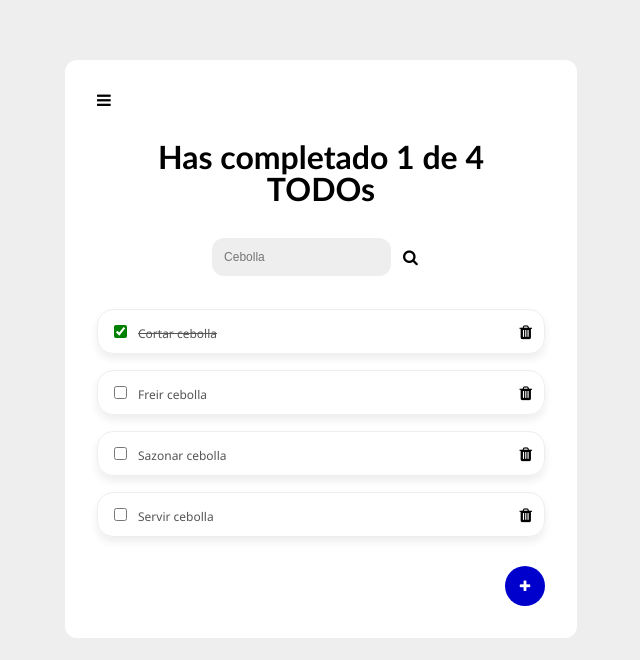
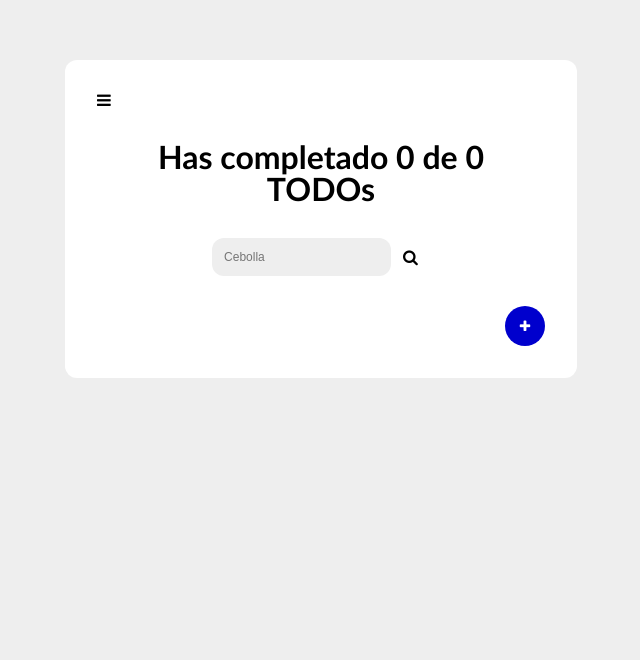
Before and after one commit to alandromundo/platzi-react-juandc-2021, a React (Create React App) app: page / in a window 1280 px wide. Shown: the part 140-800 px from the top of the page, without its empty margins (319-959 px from the left). Built offline with nearby package versions, Linux system fonts and the light colour scheme.

Commit message:
Persistencia de datos con LocalStorage

```diff
--- a/src/pages/App.jsx
+++ b/src/pages/App.jsx
@@ -3,16 +3,26 @@
 import React from "react";
 import { AppUI } from "./AppUI";
 
-const defaultTodos = [
-  { text: "Cortar cebolla", completed: true },
-  { text: "Freir cebolla", completed: false },
-  { text: "Sazonar cebolla", completed: false },
-  { text: "Servir cebolla", completed: false },
-];
+// const defaultTodos = [
+//   { text: "Cortar cebolla", completed: true },
+//   { text: "Freir cebolla", completed: false },
+//   { text: "Sazonar cebolla", completed: false },
+//   { text: "Servir cebolla", completed: false },
+// ];
 
 // Cuando empieza por una mayúscula significa que es un Componente
 function App() {
-  const [todos, setTodos] = React.useState(defaultTodos);
+  const localStorageTodos = localStorage.getItem('TODOS_V1');
+  let parsedTodos;
+
+  if (!localStorageTodos) {
+    localStorage.setItem('TODOS_V1', JSON.stringify([]));
+    parsedTodos = [];
+  } else {
+    parsedTodos = JSON.parse(localStorageTodos);
+  }
+
+  const [todos, setTodos] = React.useState(parsedTodos);
   const [searchValue, setSearchValue] = React.useState("");
 
   const completedTodos = todos.filter((todo) => todo.completed).length;
@@ -30,18 +40,24 @@
     });
   }
 
+  const saveTodos =  (newTodos) => {
+    const stringifiedTodos = JSON.stringify(newTodos);
+    localStorage.setItem('TODOS_V1', stringifiedTodos);
+    setTodos(newTodos);
+  };
+
   const toggleCompleteTodo = (text) => {
     const todoIndex = todos.findIndex((todo) => todo.text === text);
 
     const newTodos = [...todos];
     newTodos[todoIndex].completed = !newTodos[todoIndex].completed;
 
-    setTodos(newTodos);
+    saveTodos(newTodos);
   };
 
   const onDelete = (text) => {
     const todoWithoutTextTodo = todos.filter((todo) => todo.text !== text);
-    setTodos(todoWithoutTextTodo);
+    saveTodos(todoWithoutTextTodo);
   };
 
   return (
```
